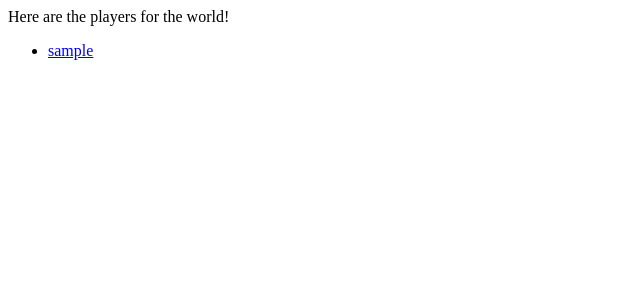
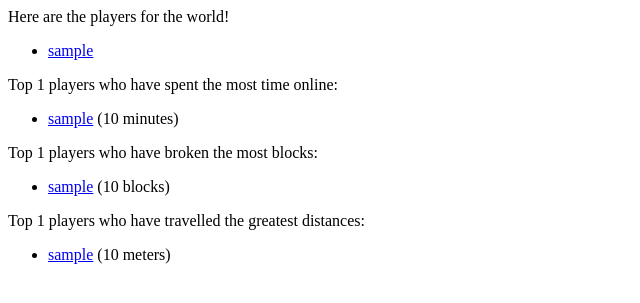
Before and after one commit to infinitewarp/minecraft-player-stats, a Flask app: template app/templates/world.html in a window 1280 px wide. Shown: the top 303 px of the page, without its empty margins (0-640 px from the left). Run offline with Flask 2, Linux system fonts and the light colour scheme; the template is opened without the code that fills it: most values are stand-ins (such as "Sample title", 1, 10 or a date in 2020); some libraries are stand-ins or nearby versions.

Commit message:
add basic leaderboard functions and display

```diff
--- a/app/templates/world.html
+++ b/app/templates/world.html
@@ -11,5 +11,23 @@
             <li><a href="/player/{{player.username}}">{{player.username}}</a></li>
         {% endfor %}
         </ul>
+        <div>Top {{most_online|length}} players who have spent the most time online:</div>
+        <ul>
+        {% for username, minutes in most_online %}
+            <li><a href="/player/{{username}}">{{username}}</a> ({{minutes}} minutes)</li>
+        {% endfor %}
+        </ul>
+        <div>Top {{most_blocks|length}} players who have broken the most blocks:</div>
+        <ul>
+        {% for username, blocks in most_blocks %}
+            <li><a href="/player/{{username}}">{{username}}</a> ({{blocks}} blocks)</li>
+        {% endfor %}
+        </ul>
+        <div>Top {{greatest_distance|length}} players who have travelled the greatest distances:</div>
+        <ul>
+        {% for username, meters in greatest_distance %}
+            <li><a href="/player/{{username}}">{{username}}</a> ({{meters}} meters)</li>
+        {% endfor %}
+        </ul>
     </body>
 </html>
```
Also changed, not shown: app/views.py (+11 -1 lines), app/world.py (+16 -0 lines).
